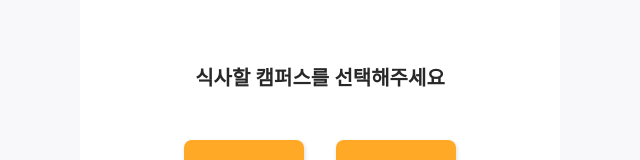
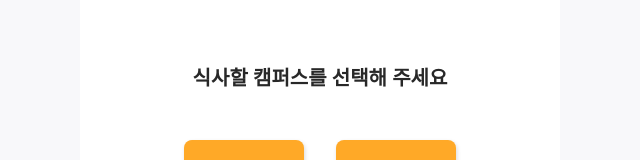
Before and after one commit to The-Fellowship-of-the-matzip/mat.zip-front, a React (Create React App) app: page / in a window 1280 px wide. Shown: the part 238-398 px from the top of the page, without its empty margins (320-960 px from the left). Built offline with nearby package versions, Linux system fonts and the light colour scheme; a web font is replaced by a local one.

Commit message:
fix: 맞춤법 수정

```diff
--- a/src/components/pages/CampusSelectPage/CampusSelectPage.tsx
+++ b/src/components/pages/CampusSelectPage/CampusSelectPage.tsx
@@ -24,7 +24,7 @@ function CampusSelectPage() {
 
   return (
     <S.MainContainer>
-      <Heading size="xs">식사할 캠퍼스를 선택해주세요</Heading>
+      <Heading size="xs">식사할 캠퍼스를 선택해 주세요</Heading>
       <S.ButtonWrapper>
         <Button
           variant="primary"
```
